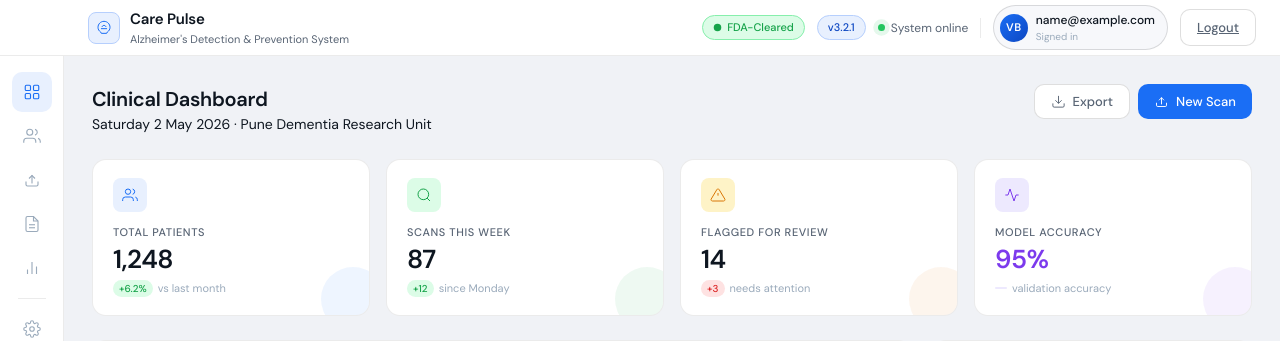
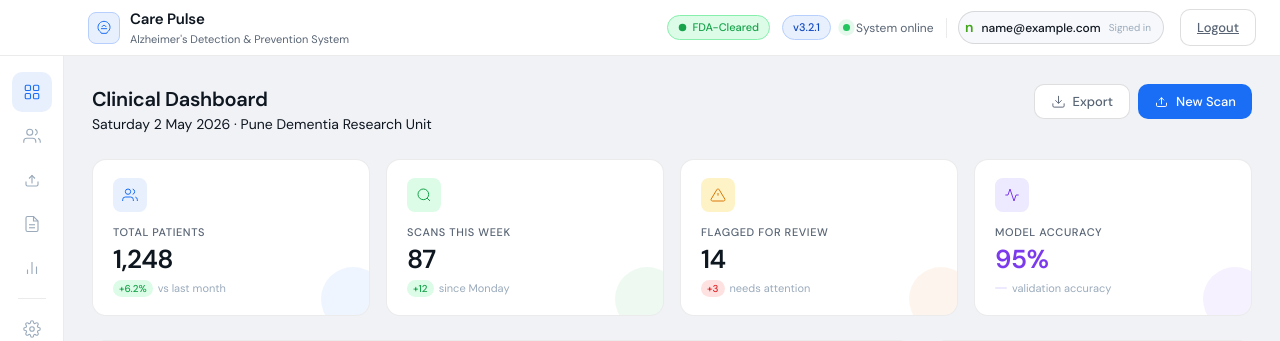
Before and after one commit to vedantgit777/Care-Pulse-, a Flask app: page / in a window 1280 px wide. Shown: the top 341 px of the page. Run offline with Flask 3, Linux system fonts and the light colour scheme; the visitor is signed in with stand-in values (Sample User, id 1).

Commit message:
Update upload.html

```diff
--- a/templates/upload.html
+++ b/templates/upload.html
@@ -462,8 +462,9 @@
     <div style="width:0.5px;height:20px;background:var(--border)"></div>
     {% if user_name %}
     <div class="doctor-badge">
-      <div class="doctor-avatar">VB</div>
-      <div>
+     <span style="color:#40a518; font-weight:900;">
+  {{ user_name[0] }}{% if user_name.split()|length > 1 %}{{ user_name.split()[1][0] }}{% endif %}
+</span>
         <div class="doctor-name">{{ user_name }}</div>
         <div style="font-size:10px;color:var(--text3)">Signed in</div>
       </div>
```
